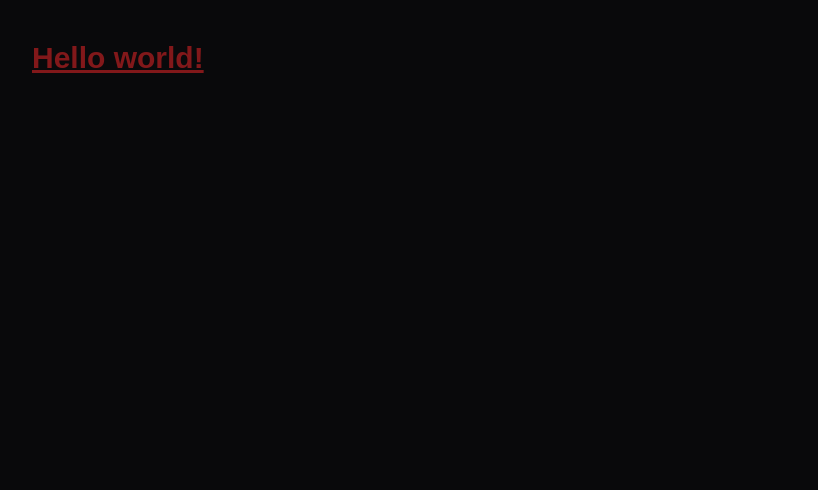
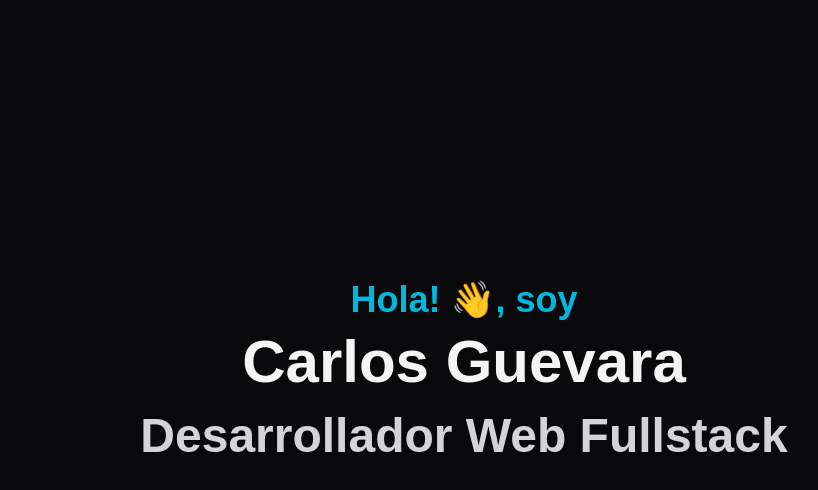
Before and after one commit to jcguv117/rct-portafolio-v2, a React (Vite) app: page / in a window 1280 px wide. Shown: the top 490 px of the page, without its empty margins (176-994 px from the left). Built offline with nearby package versions, Linux system fonts and the light colour scheme.

Commit message:
Add Home component

```diff
--- /dev/null
+++ b/src/app/Home.tsx
@@ -0,0 +1,14 @@
+
+export const Home = () => {
+  return (
+    <section id="home" className="container text-center mx-auto my-4 mt-0 pt-[15rem] pb-[20rem]">
+      <h1 className="text-cyan-500 text-2xl sm:text-4xl mb-5 font-bold h-8">
+        Hola! 👋, soy
+      </h1>
+      <h1 className="text-zinc-100 text-4xl sm:text-6xl mb-5 font-bold">Carlos Guevara</h1>
+      <h2 className="text-zinc-300 text-4xl sm:text-5xl mb-4 font-bold h-12">
+        Desarrollador Web Fullstack
+      </h2>
+    </section>
+  )
+}
--- a/src/main.tsx
+++ b/src/main.tsx
@@ -1,13 +1,13 @@
 import { StrictMode } from 'react'
 import { createRoot } from 'react-dom/client'
 import './index.css'
-import App from './App.tsx'
 import { ThemeProvider } from './providers/theme-provider.tsx'
+import { Home } from './app/Home.tsx'
 
 createRoot(document.getElementById('root')!).render(
   <StrictMode>
     <ThemeProvider defaultTheme="dark" storageKey="vite-ui-theme">
-      <App />
+      <Home/>
     </ThemeProvider>
   </StrictMode>,
 )
```
